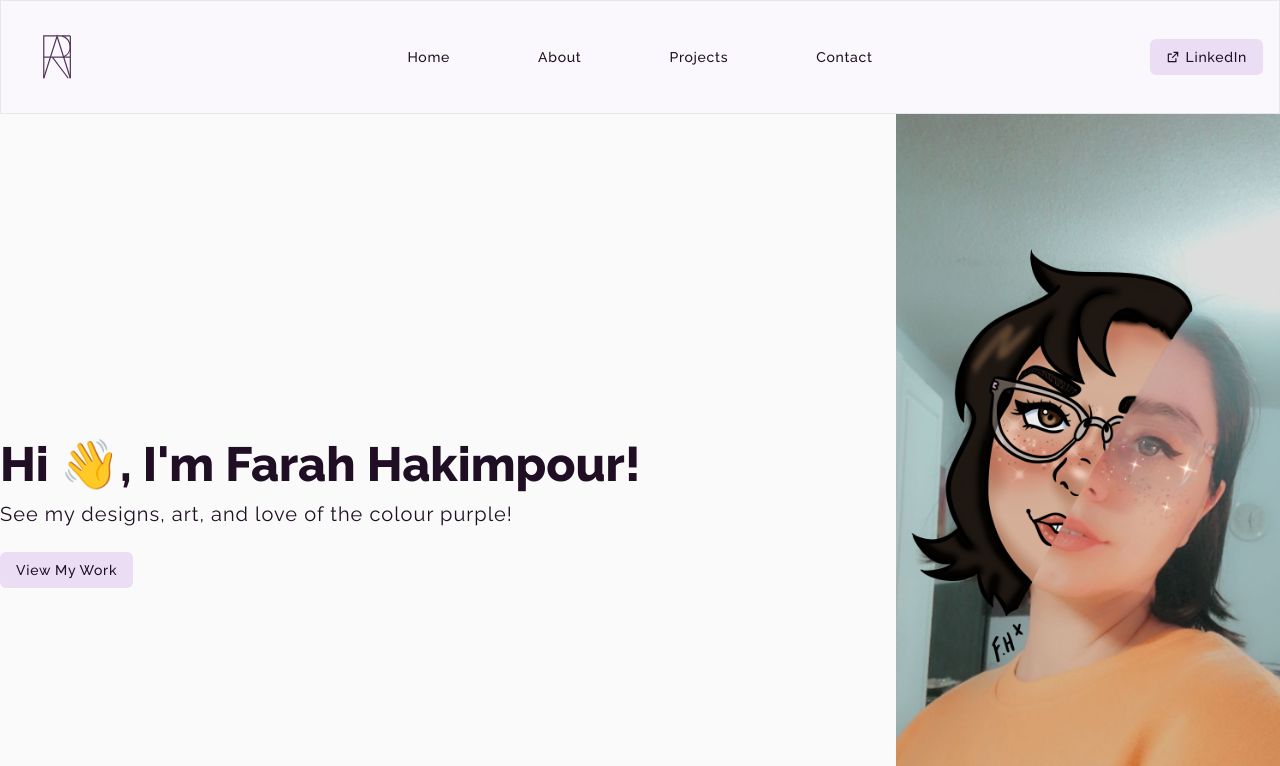
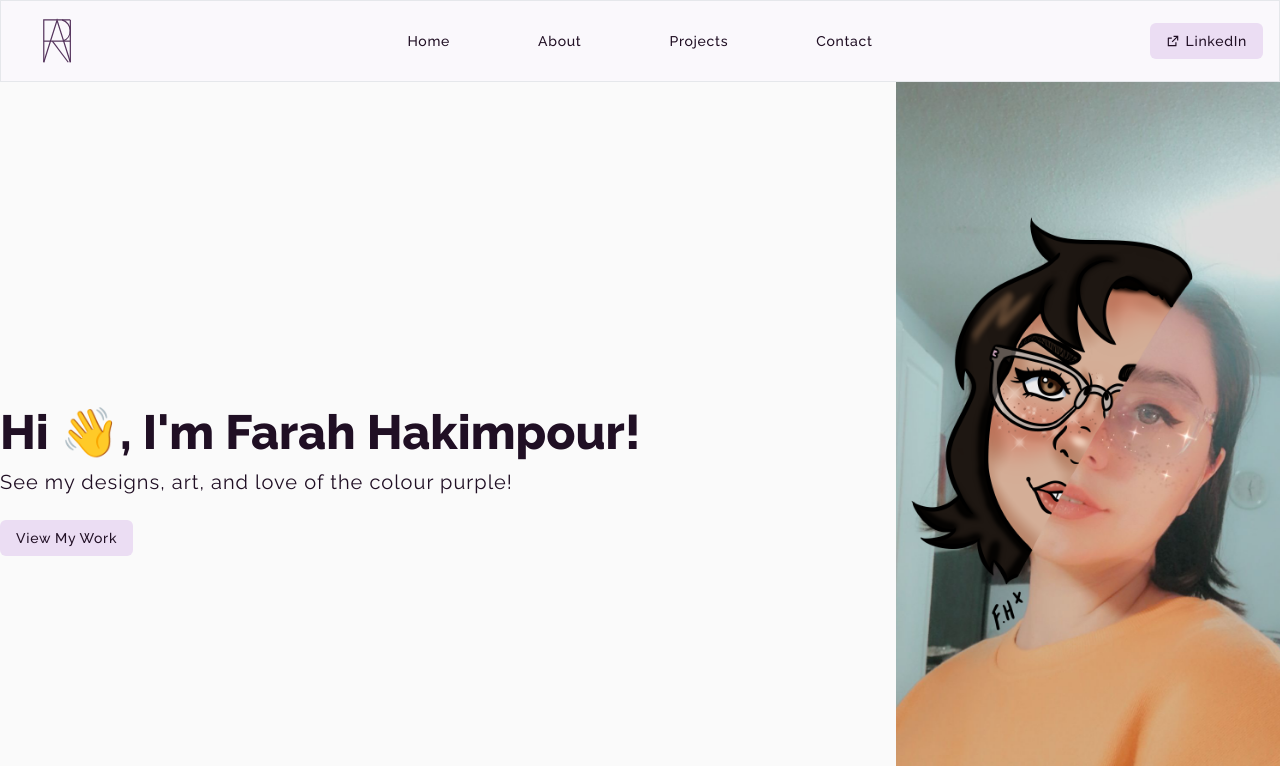
Before and after one commit to Justin-Bento/farah-hakimpour, a Next.js app: page / in a window 1280 px wide. Shown: the top 766 px of the page. Built offline with nearby package versions, Linux system fonts and the light colour scheme.

Commit message:
updated spacing and allignment section one

```diff
--- a/src/components/Appbar.tsx
+++ b/src/components/Appbar.tsx
@@ -8,9 +8,9 @@ export default function Appbar() {
   const [mobileMenuOpen, setMobileMenuOpen] = useState(true);
   const onClick = () => setMobileMenuOpen((mobileMenuOpen) => !mobileMenuOpen);
   return (
-    <header className="p-4 lg:p-4">
+    <header className="p-4 lg:py-0">
       <div className="grid grid-cols-1 gap-6 justify-evenly lg:container lg:mx-auto lg:items-center lg:grid-cols-3">
-        <div className="flex justify-between">
+        <div className="flex items-center justify-between">
           <Link href="/" aria-label="link-to-home">
             <Logo classNames="fill-primary-700 dark:fill-primary-50" />
           </Link>
```
